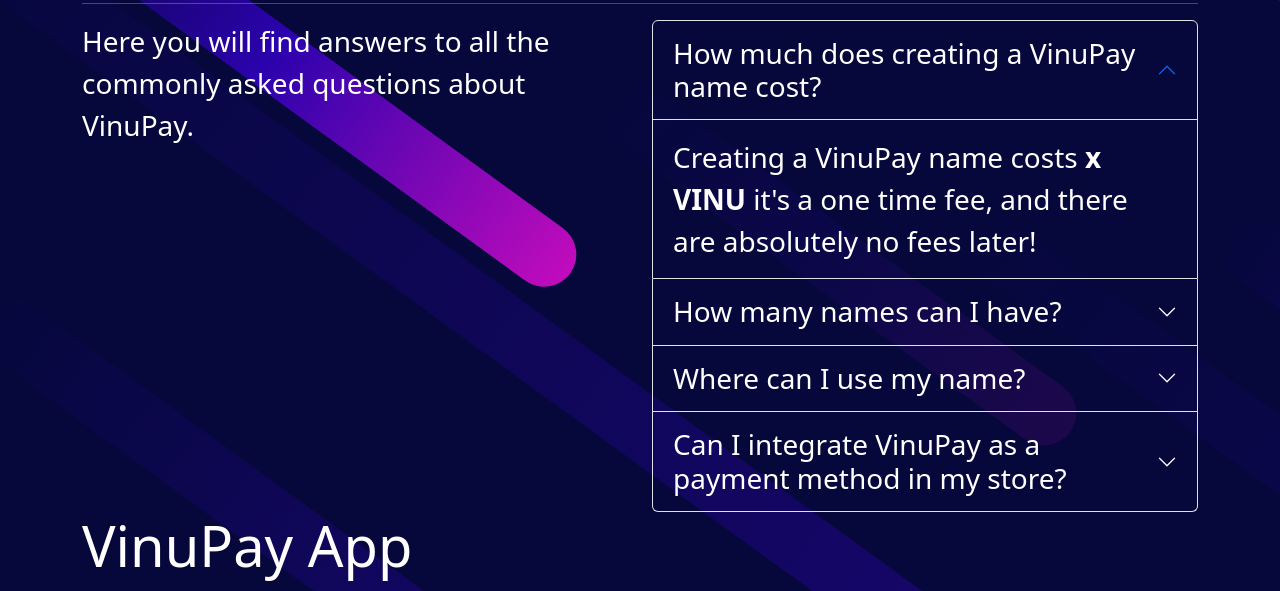
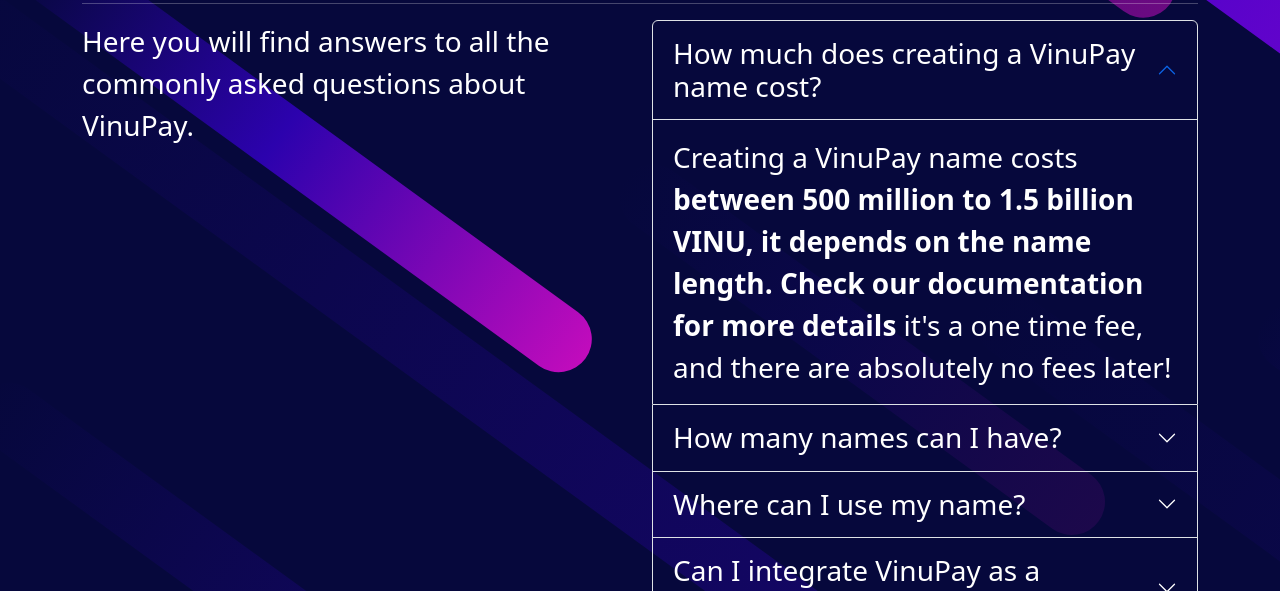
Before and after one commit to VinuPay/VinuPay-Web, a plain HTML site: page index.html in a window 1280 px wide. Shown: the part 2900-3491 px from the top of the page. Drawn offline with nearby package versions, Linux system fonts and the light colour scheme.

Commit message:
Update index.html

```diff
--- a/index.html
+++ b/index.html
@@ -156,7 +156,7 @@
                                 </h2>
                                 <div id="panelsStayOpen-collapseOne" class="accordion-collapse collapse show" aria-labelledby="panelsStayOpen-headingOne">
                                     <div class="accordion-body">
-                                        Creating a VinuPay name costs<strong> x VINU</strong> it's a one time fee, and there are absolutely no fees later!
+                                        Creating a VinuPay name costs<strong> between 500 million to 1.5 billion VINU, it depends on the name length. Check our documentation for more details</strong> it's a one time fee, and there are absolutely no fees later!
                                     </div>
                                 </div>
                             </div>
```
